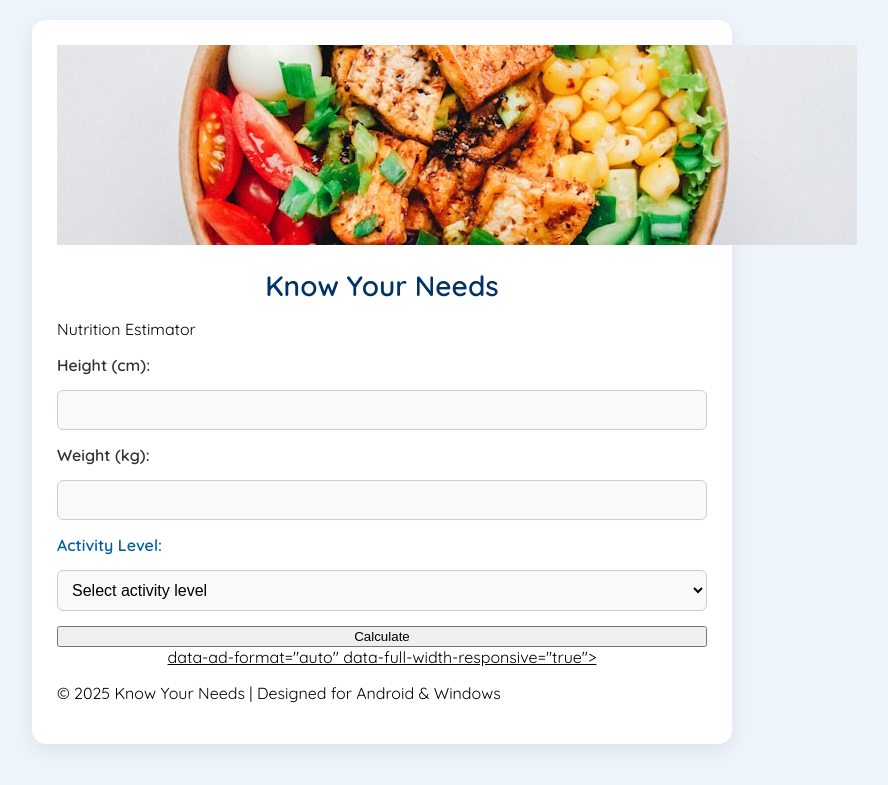
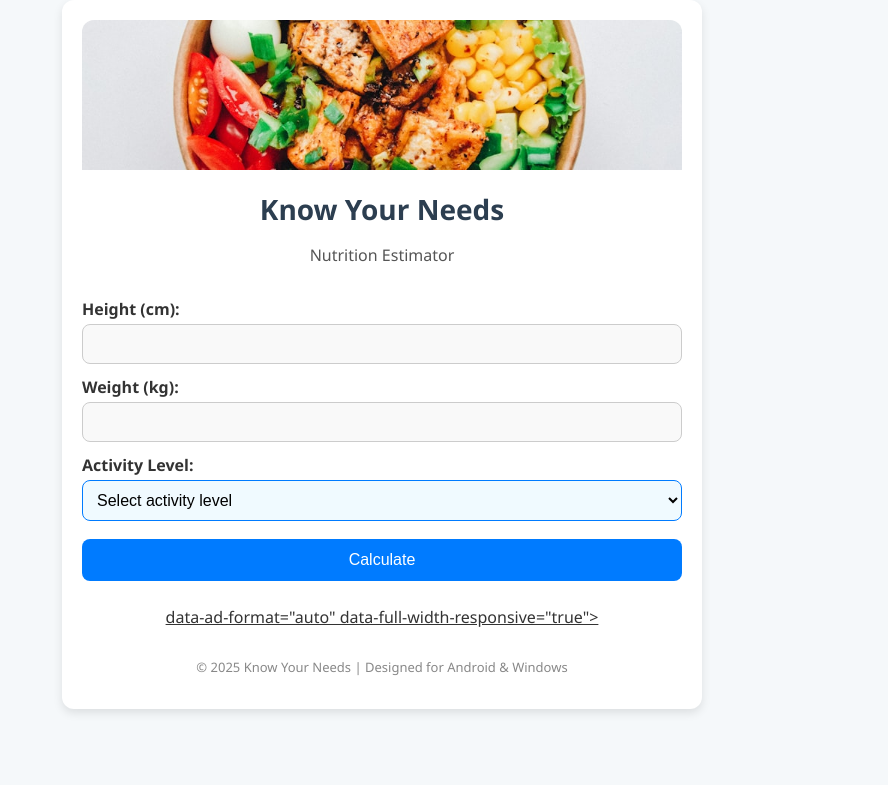
Before and after one commit to ritesh3478/know-your-needs, a Flask app: page / in a window 1280 px wide. Shown: the top 785 px of the page, without its empty margins (258-1146 px from the left). Run offline with Flask 3, Linux system fonts and the light colour scheme.

Commit message:
Updated style, layout, and Flask logic

```diff
--- a/static/style.css
+++ b/static/style.css
@@ -1,158 +1,123 @@
-/* Import Google Font */
-@import url('https://fonts.googleapis.com/css2?family=Quicksand:wght@400;600&display=swap');
-
-/* Global Styles */
+/* General Reset */
 body {
-    font-family: 'Quicksand', sans-serif;
-    background-color: #eef4fb;
+    font-family: 'Segoe UI', sans-serif;
+    background-color: #f5f8fa;
     margin: 0;
-    padding: 20px;
+    padding: 0;
+    color: #333;
 }
 
-/* Container Box */
+/* Container Styling */
 .container {
-    max-width: 650px;
+    max-width: 600px;
     margin: auto;
-    background-color: #ffffff;
-    padding: 25px;
-    border-radius: 14px;
-    box-shadow: 0 6px 20px rgba(0, 0, 0, 0.08);
+    padding: 20px;
+    background: #ffffff;
+    box-shadow: 0 4px 10px rgba(0, 0, 0, 0.1);
+    border-radius: 12px;
 }
 
-/* Headings */
-h1, h2, h3 {
+/* Header with Banner */
+header {
     text-align: center;
-    color: #003366;
-    margin-bottom: 15px;
+    margin-bottom: 20px;
+}
+.banner {
+    width: 100%;
+    max-height: 180px;
+    object-fit: cover;
+    border-radius: 12px 12px 0 0;
+}
+h1 {
+    margin: 15px 0 5px;
+    font-size: 28px;
+    color: #2c3e50;
+}
+.subtitle {
+    font-size: 16px;
+    color: #555;
 }
 
-h1 {
-    font-size: 28px;
-}
-
-h3 {
-    color: #005fa3;
-    font-size: 16px;
-}
-
-/* App Icon */
-.app-icon {
-    width: 60px;
-    display: block;
-    margin: 0 auto 10px auto;
-    border-radius: 50%;
-    box-shadow: 0 0 5px rgba(0, 0, 0, 0.15);
-}
-
-/* Banner Image */
-.banner-image {
-    width: 100%;
-    height: auto;
-    border-radius: 12px;
-    margin-bottom: 20px;
-    box-shadow: 0 4px 10px rgba(0, 0, 0, 0.1);
-}
-
-/* Form Layout */
+/* Form Styling */
 form {
     display: flex;
     flex-direction: column;
-    gap: 15px;
+}
+label {
+    margin-top: 12px;
+    font-weight: bold;
+}
+input[type="number"], select {
+    padding: 10px;
+    margin-top: 4px;
+    border: 1px solid #ccc;
+    border-radius: 8px;
+    font-size: 16px;
+    background-color: #f9f9f9;
+}
+select {
+    background-color: #f0faff;
+    border: 1.5px solid #007BFF;
 }
 
-/* Input & Dropdown */
-input[type="number"],
-select {
-    padding: 10px;
+/* Button */
+button {
+    margin-top: 18px;
+    padding: 12px;
+    background-color: #007BFF;
+    color: white;
+    border: none;
+    border-radius: 8px;
     font-size: 16px;
-    border: 1px solid #ccd;
-    border-radius: 6px;
-    background-color: #f9f9f9;
-    width: 100%;
-    box-sizing: border-box;
+    cursor: pointer;
+}
+button:hover {
+    background-color: #0056b3;
 }
 
-/* Submit Button */
-input[type="submit"] {
-    background-color: #007acc;
-    color: white;
-    padding: 12px;
-    font-size: 16px;
-    font-weight: bold;
-    border: none;
-    border-radius: 6px;
-    cursor: pointer;
-    transition: background-color 0.2s ease;
+/* Result Section */
+.result {
+    background-color: #f0fff4;
+    border-left: 4px solid #38c172;
+    padding: 15px;
+    margin-top: 20px;
+    border-radius: 8px;
+}
+.result h2 {
+    margin-top: 0;
 }
 
-input[type="submit"]:hover {
-    background-color: #005fa3;
+/* Ad Container */
+.ad-container {
+    margin: 25px 0;
+    text-align: center;
 }
 
-/* Labels */
-label {
-    font-weight: 600;
-    color: #333;
+/* Footer */
+footer {
+    text-align: center;
+    margin-top: 30px;
+    font-size: 13px;
+    color: #888;
 }
 
-/* Special style for activity dropdown label */
-label[for="activity"] {
-    font-weight: bold;
-    color: #005fa3;
-    font-size: 16px;
-}
-
-/* Results Styling */
-.results {
-    background-color: #e7f4ff;
-    padding: 15px;
-    border-radius: 8px;
-    margin-top: 20px;
-    font-size: 16px;
-    border: 1px solid #c6e2f5;
-}
-
-.results ul {
-    list-style: none;
-    padding-left: 0;
-}
-
-.results li {
-    margin-bottom: 6px;
-}
-
-/* Advice box for medical message */
-.advice-box {
-    background-color: #fff3cd;
-    padding: 12px;
-    border-left: 5px solid #ffcc00;
-    border-radius: 6px;
-    font-weight: bold;
-    margin-top: 20px;
-    color: #665c00;
-}
-
-/* Suggestion box for activity/nutrition tips */
-.suggestion-box {
-    background-color: #fff6e0;
-    padding: 12px;
-    border-left: 5px solid #ff9900;
-    border-radius: 6px;
-    margin-top: 15px;
-    font-size: 15px;
-    font-style: italic;
-    color: #663300;
-}
-
-/* Responsive Mobile Design */
-@media (max-width: 600px) {
+/* Responsive for Mobile */
+@media screen and (max-width: 480px) {
     .container {
         padding: 15px;
+        border-radius: 0;
+        box-shadow: none;
     }
 
-    input,
-    select,
-    input[type="submit"] {
+    h1 {
+        font-size: 24px;
+    }
+
+    button {
+        font-size: 15px;
+    }
+
+    input, select {
         font-size: 15px;
     }
 }
```
